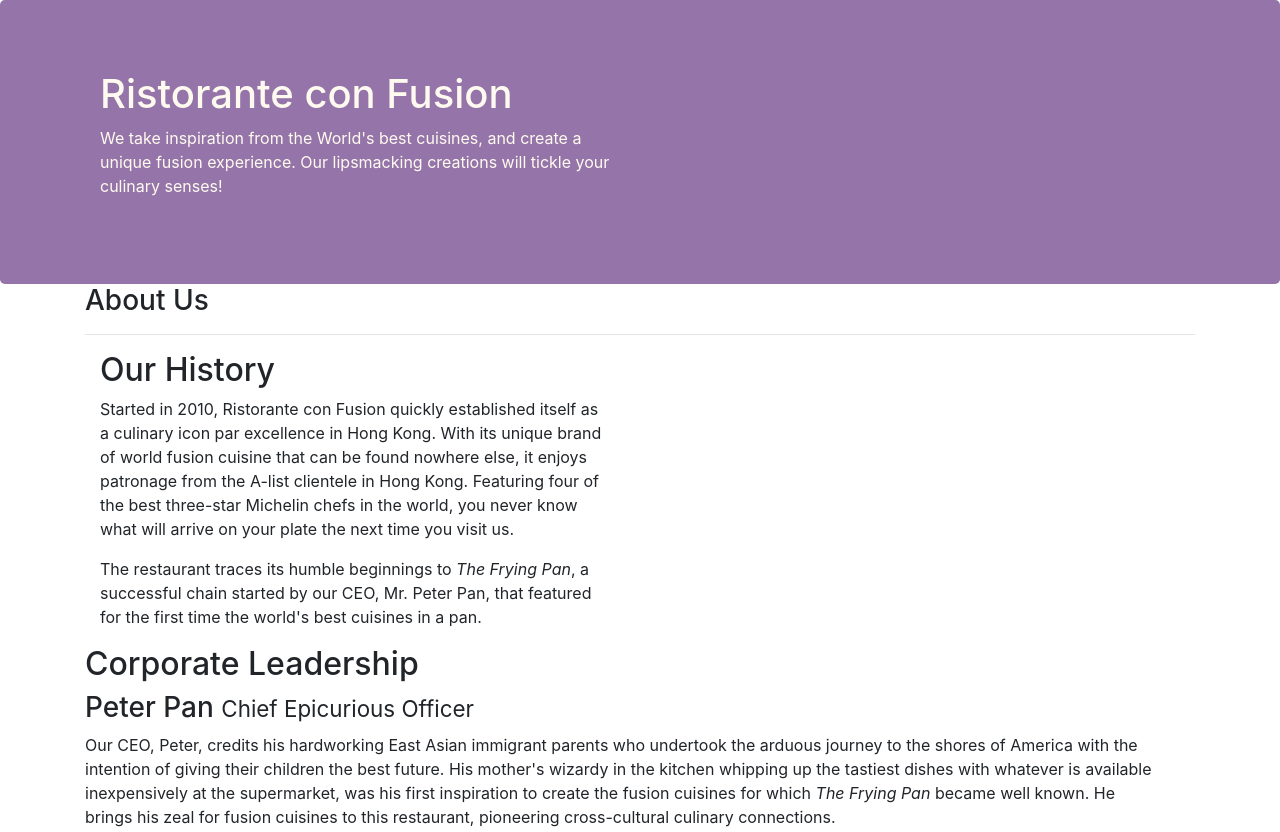
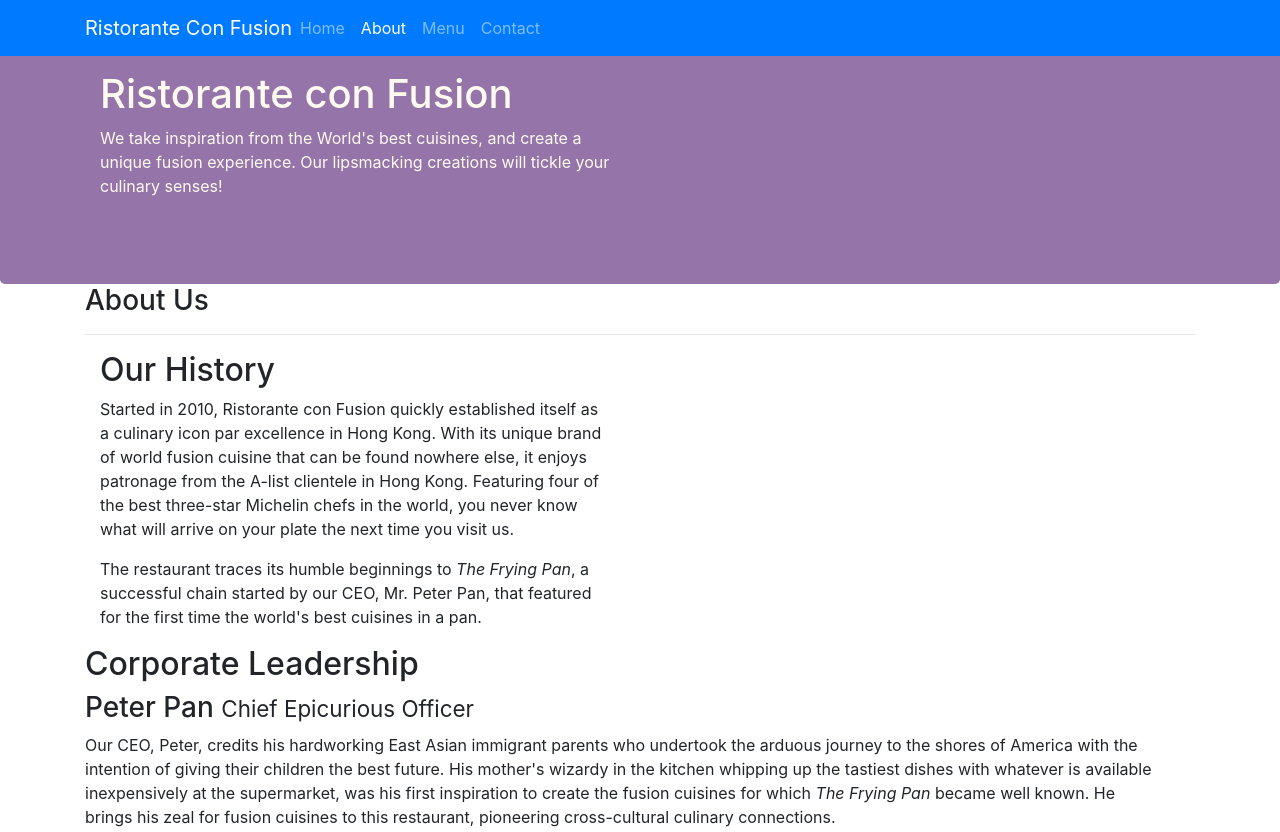
Before and after one commit to akverma00/bitNbites-src, a website: page aboutus.html in a window 1280 px wide. Shown: the top 832 px of the page. Drawn offline with nearby package versions, Linux system fonts and the light colour scheme.

Commit message:
added navbar to aboutus.html

```diff
--- a/aboutus.html
+++ b/aboutus.html
@@ -16,6 +16,24 @@
 
 <body>
 
+    <nav class="navbar navbar-dark navbar-expand-sm bg-primary fixed-top">
+        <div class="container">
+            <button class="navbar-toggler" type="button" data-toggle="collapse" data-target="#Navbar">
+                <span class="navbar-toggler-icon"></span>
+            </button>
+            <a class="navbar-brand mr-auto" href="./index.html">Ristorante Con Fusion </a>
+
+            <div class="collapse navbar-collapse" id="Navbar">
+                <ul class="navbar-nav mr-auto">
+                    <li class="nav-item"><a class="nav-link" href="./index.html">Home</a></li>
+                    <li class="nav-item active"><a class="nav-link" href="#">About</a></li>
+                    <li class="nav-item"><a class="nav-link" href="#">Menu</a></li>
+                    <li class="nav-item"><a class="nav-link" href="#">Contact</a></li>
+                </ul>
+            </div>
+
+        </div>
+    </nav>
     <header class="jumbotron">
         <div class="container">
             <div class="row row-header">
@@ -71,7 +89,7 @@
                 <div class="col-4 offset-1 col-sm-2">
                     <h5>Links</h5>
                     <ul class="list-unstyled">
-                        <li><a href="#">Home</a></li>
+                        <li><a href="./index.html">Home</a></li>
                         <li><a href="#">About</a></li>
                         <li><a href="#">Menu</a></li>
                         <li><a href="#">Contact</a></li>
```
